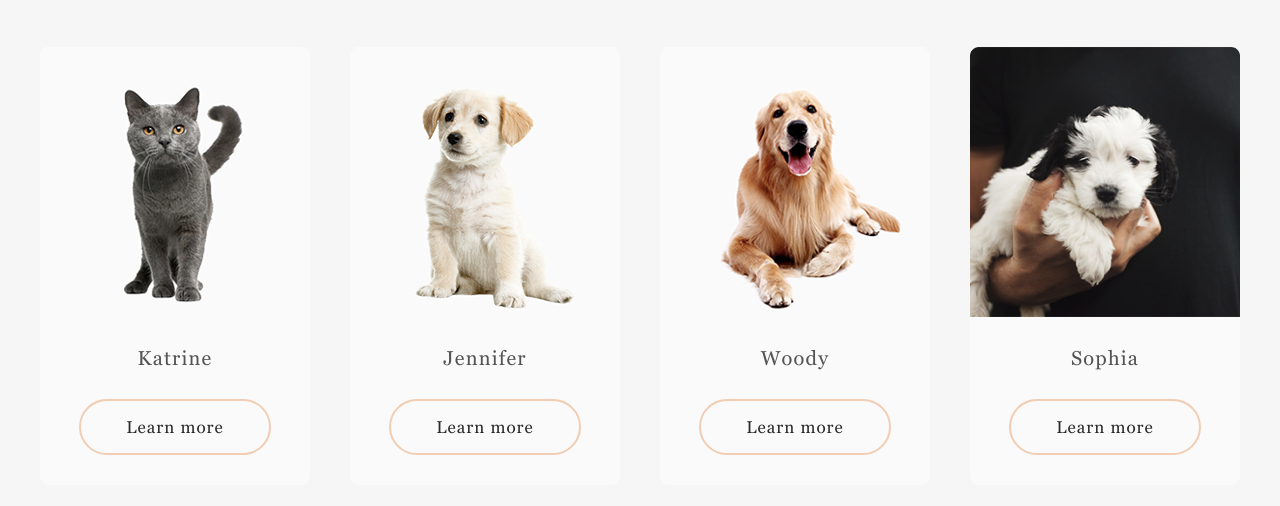
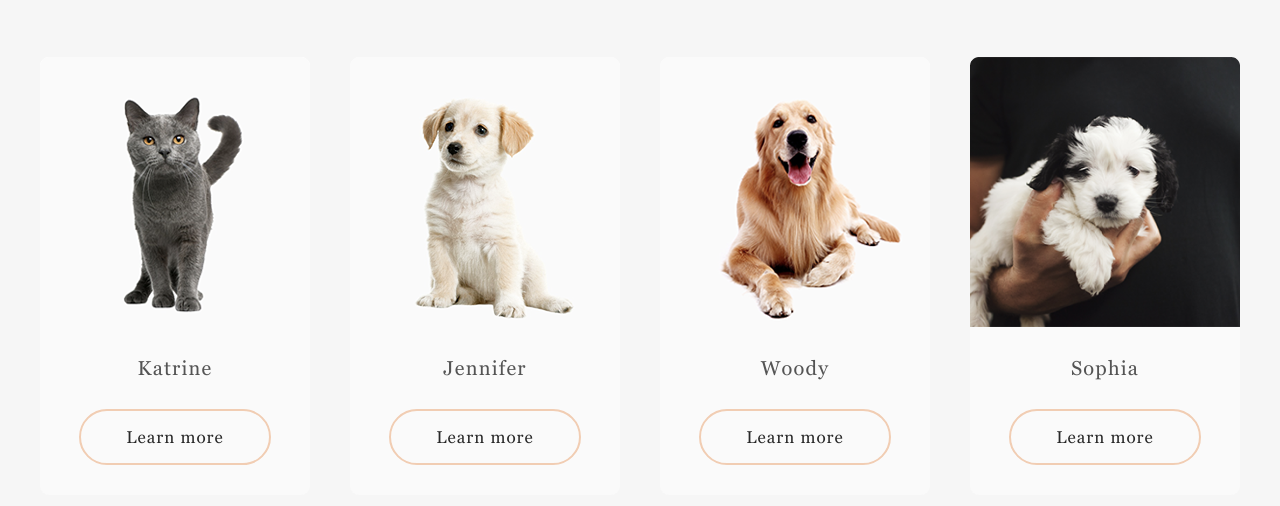
Before and after one commit to babich-maria/shelter, a plain HTML site: page shelter/our_pets.html in a window 1280 px wide. Shown: the part 294-800 px from the top of the page. Drawn offline with Linux system fonts and the light colour scheme.

Commit message:
fix: gap

```diff
--- a/shelter/our_pets.css
+++ b/shelter/our_pets.css
@@ -297,7 +297,7 @@ html {
   flex-direction: column;
   justify-content: space-between;
   align-items: center;
-  gap: 50px;
+  gap: 60px;
 }
 
 .section-pets__carusel-cards {
@@ -438,6 +438,7 @@ html {
   border: 2px solid #f1cdb3;
   background: var(--color-light-s, #fafafa);
   transition: 0.3s;
+
 }
 
 .button_bodered:hover {
```
